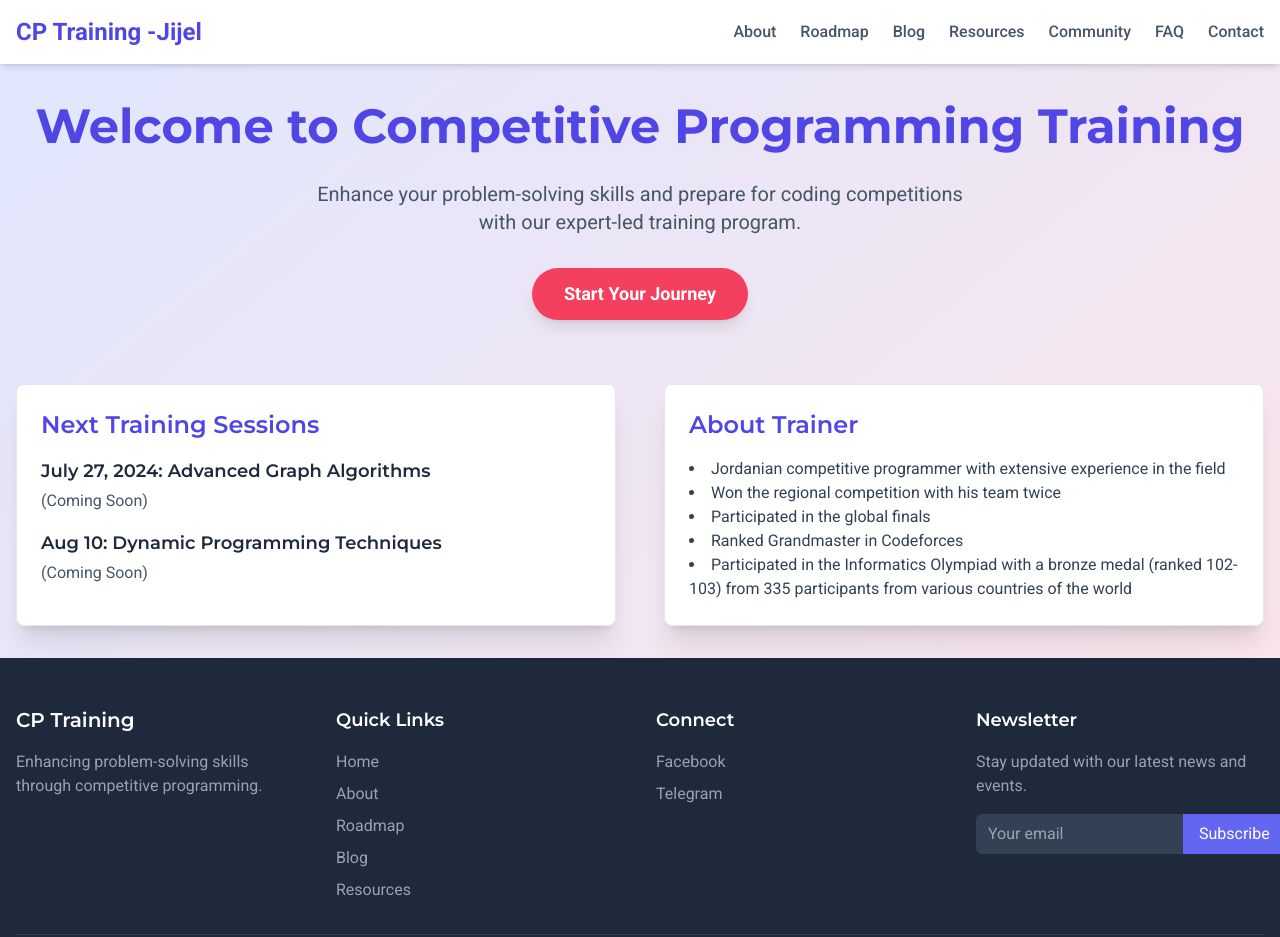
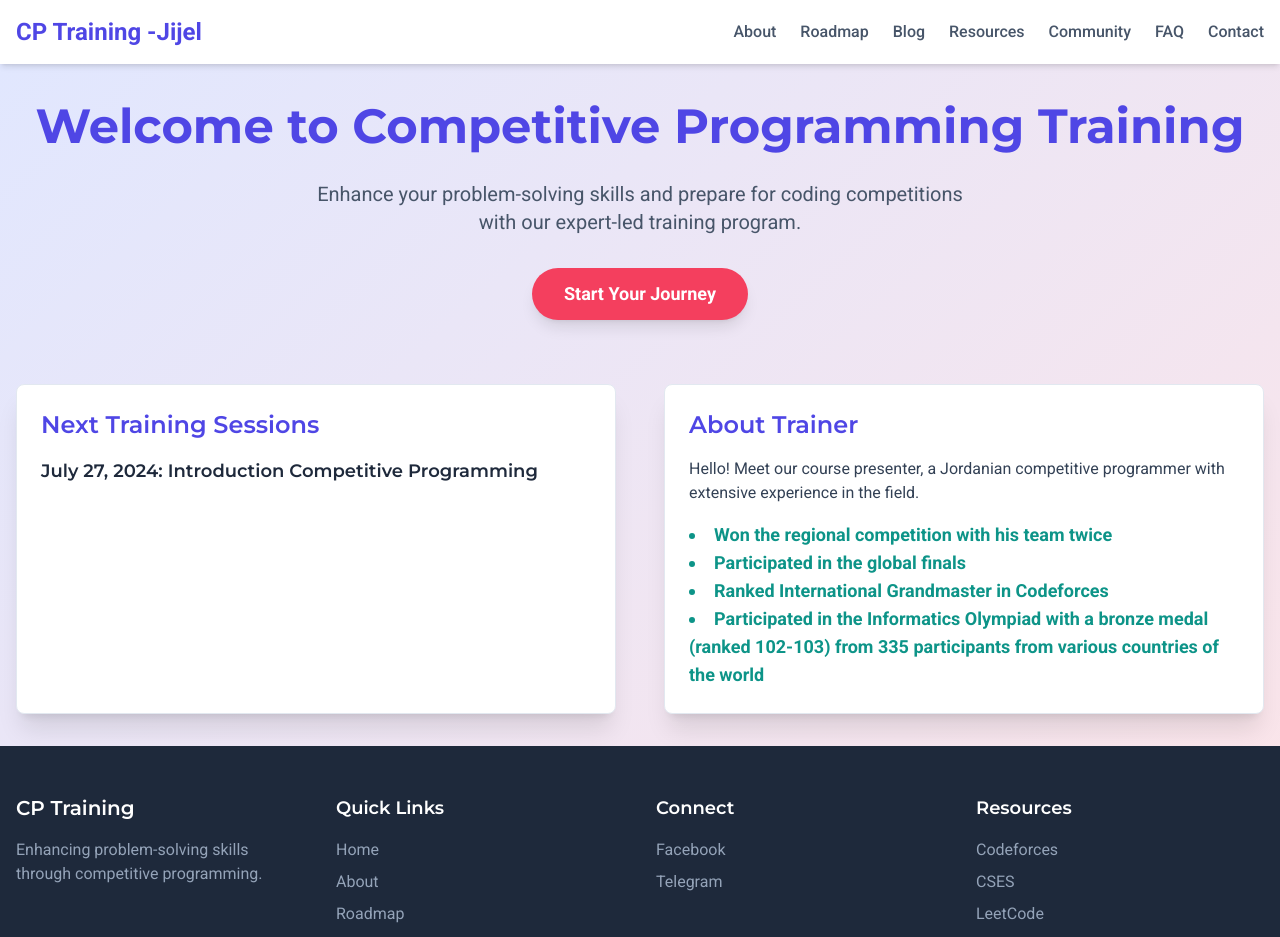
Before and after one commit to abderrahmane-18/competitive-programming-trainning, a Vue app: page / in a window 1280 px wide. Shown: the top 937 px of the page. Built offline with nearby package versions, Linux system fonts and the light colour scheme; the HTML template or start-up script is replaced by a standard one.

Commit message:
add resources in footer

```diff
--- a/src/components/Footer.vue
+++ b/src/components/Footer.vue
@@ -37,24 +37,19 @@
           </ul>
         </div>
         <div>
-          <h4 class="text-lg font-semibold mb-4">Newsletter</h4>
-          <p class="text-neutral-400 mb-4">
-            Stay updated with our latest news and events.
-          </p>
-          <form @submit.prevent="subscribeNewsletter" class="flex">
-            <input
-              type="email"
-              v-model="email"
-              placeholder="Your email"
-              class="flex-grow px-3 py-2 bg-neutral-700 text-white rounded-l-md focus:outline-none focus:ring-2 focus:ring-primary-500"
-            />
-            <button
-              type="submit"
-              class="bg-primary-500 text-white px-4 py-2 rounded-r-md hover:bg-primary-600 transition-colors duration-200"
-            >
-              Subscribe
-            </button>
-          </form>
+          <h4 class="text-lg font-semibold mb-4">Resources</h4>
+          <ul class="space-y-2">
+            <li v-for="item in resources" :key="item.url">
+              <a
+                :href="item.url"
+                target="_blank"
+                rel="noopener noreferrer"
+                class="text-neutral-400 hover:text-white transition-colors duration-200"
+              >
+                {{ item.name }}
+              </a>
+            </li>
+          </ul>
         </div>
       </div>
       <div
@@ -72,8 +67,6 @@
 <script setup>
 import { ref } from "vue";
 
-const email = ref("");
-
 const quickLinks = [
   { name: "Home", path: "/" },
   { name: "About", path: "/about" },
@@ -83,17 +76,14 @@ const quickLinks = [
 ];
 
 const socialLinks = [
-  {
-    name: "Facebook",
-    url: "https://www.facebook.com/abderrahmane.tech/",
-  },
-
+  { name: "Facebook", url: "https://www.facebook.com/abderrahmane.tech/" },
   { name: "Telegram", url: "https://t.me/+yBBHC-6Jnw0xZDZk" },
 ];
 
-const subscribeNewsletter = () => {
-  // Implement newsletter subscription logic here
-  console.log("Subscribing email:", email.value);
-  email.value = "";
-};
+const resources = ref([
+  { name: "Codeforces", url: "https://codeforces.com/" },
+  { name: "CSES", url: "https://cses.fi/problemset/" },
+  { name: "LeetCode", url: "https://leetcode.com/" },
+  { name: "Book cses", url: "https://cses.fi/book/book.pdf" },
+]);
 </script>
--- a/src/views/About.vue
+++ b/src/views/About.vue
@@ -28,18 +28,6 @@
       <li>Prepares for technical interviews</li>
       <li>Builds a global network of like-minded individuals</li>
     </ul>
-    <h2
-      class="text-2xl font-semibold mb-4 text-primary-600 animate-fadeIn"
-      style="animation-delay: 0.8s"
-    >
-      Our Instructor
-    </h2>
-    <div class="animate-fadeIn" style="animation-delay: 1s">
-      <h3 class="text-xl font-semibold text-primary-600">Mohammed Kilani</h3>
-      <p class="text-accent-500 mb-2">
-        International Grandmaster in codeforces
-      </p>
-    </div>
   </div>
 </template>
 
--- a/src/views/Home.vue
+++ b/src/views/Home.vue
@@ -26,15 +26,8 @@
         <ul>
           <li class="mb-4">
             <h3 class="text-lg font-semibold mb-1 text-neutral-800">
-              July 27, 2024: Advanced Graph Algorithms
+              July 27, 2024: Introduction Competitive Programming
             </h3>
-            <p class="text-neutral-600">(Coming Soon)</p>
-          </li>
-          <li class="mb-4">
-            <h3 class="text-lg font-semibold mb-1 text-neutral-800">
-              Aug 10: Dynamic Programming Techniques
-            </h3>
-            <p class="text-neutral-600">(Coming Soon)</p>
           </li>
         </ul>
       </div>
@@ -45,15 +38,21 @@
         <h2 class="text-2xl font-semibold mb-4 text-primary-600">
           About Trainer
         </h2>
+        <p class="mb-4 text-neutral-700">
+          Hello! Meet our course presenter, a Jordanian competitive programmer
+          with extensive experience in the field.
+        </p>
         <ul class="list-disc list-inside text-neutral-700">
-          <li>
-            Jordanian competitive programmer with extensive experience in the
-            field
+          <li class="text-lg font-semibold text-secondary-600">
+            Won the regional competition with his team twice
           </li>
-          <li>Won the regional competition with his team twice</li>
-          <li>Participated in the global finals</li>
-          <li>Ranked Grandmaster in Codeforces</li>
-          <li>
+          <li class="text-lg font-semibold text-secondary-600">
+            Participated in the global finals
+          </li>
+          <li class="text-lg font-semibold text-secondary-600">
+            Ranked International Grandmaster in Codeforces
+          </li>
+          <li class="text-lg font-semibold text-secondary-600">
             Participated in the Informatics Olympiad with a bronze medal (ranked
             102-103) from 335 participants from various countries of the world
           </li>
@@ -62,7 +61,6 @@
     </div>
   </div>
 </template>
-
 <script setup>
 import { ref } from "vue";
 
```
